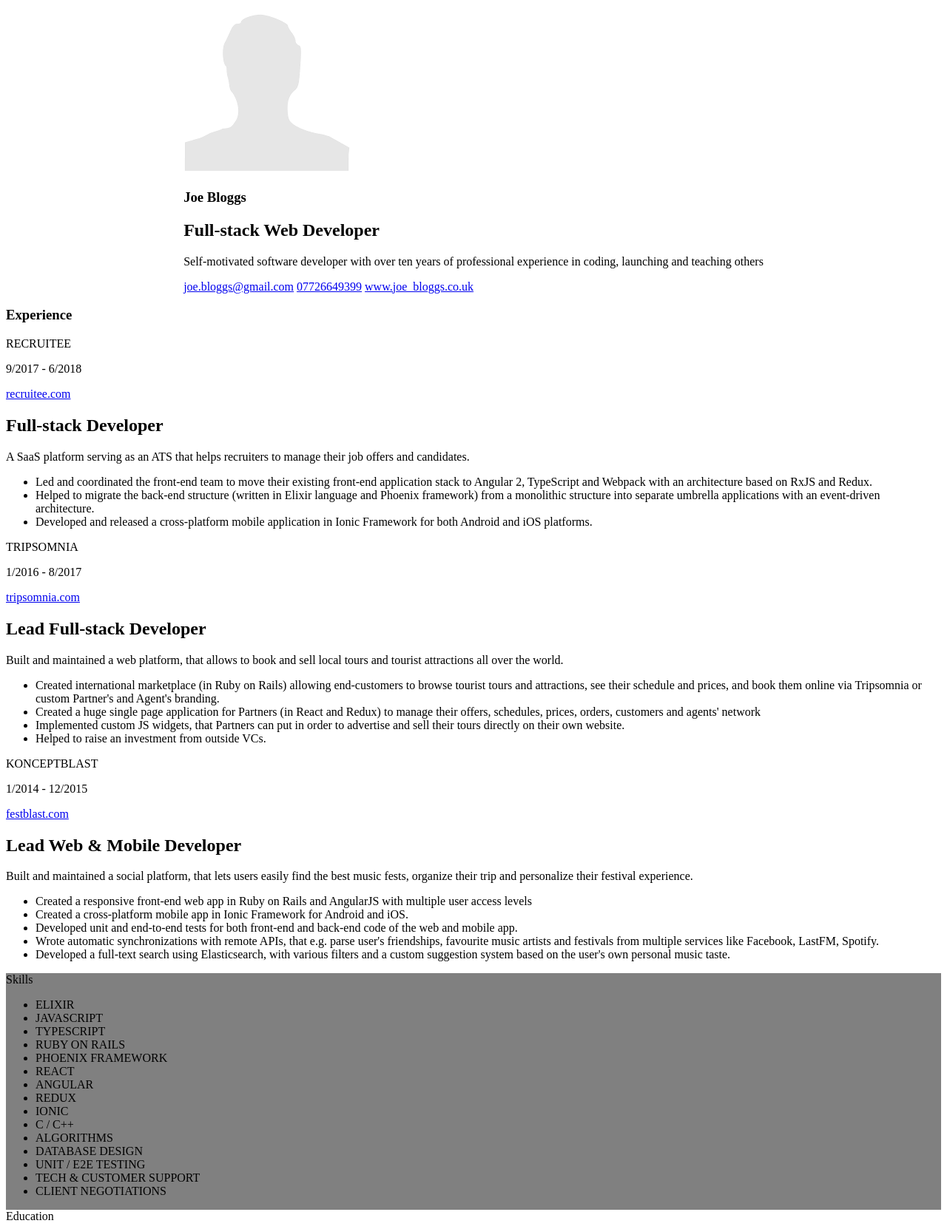
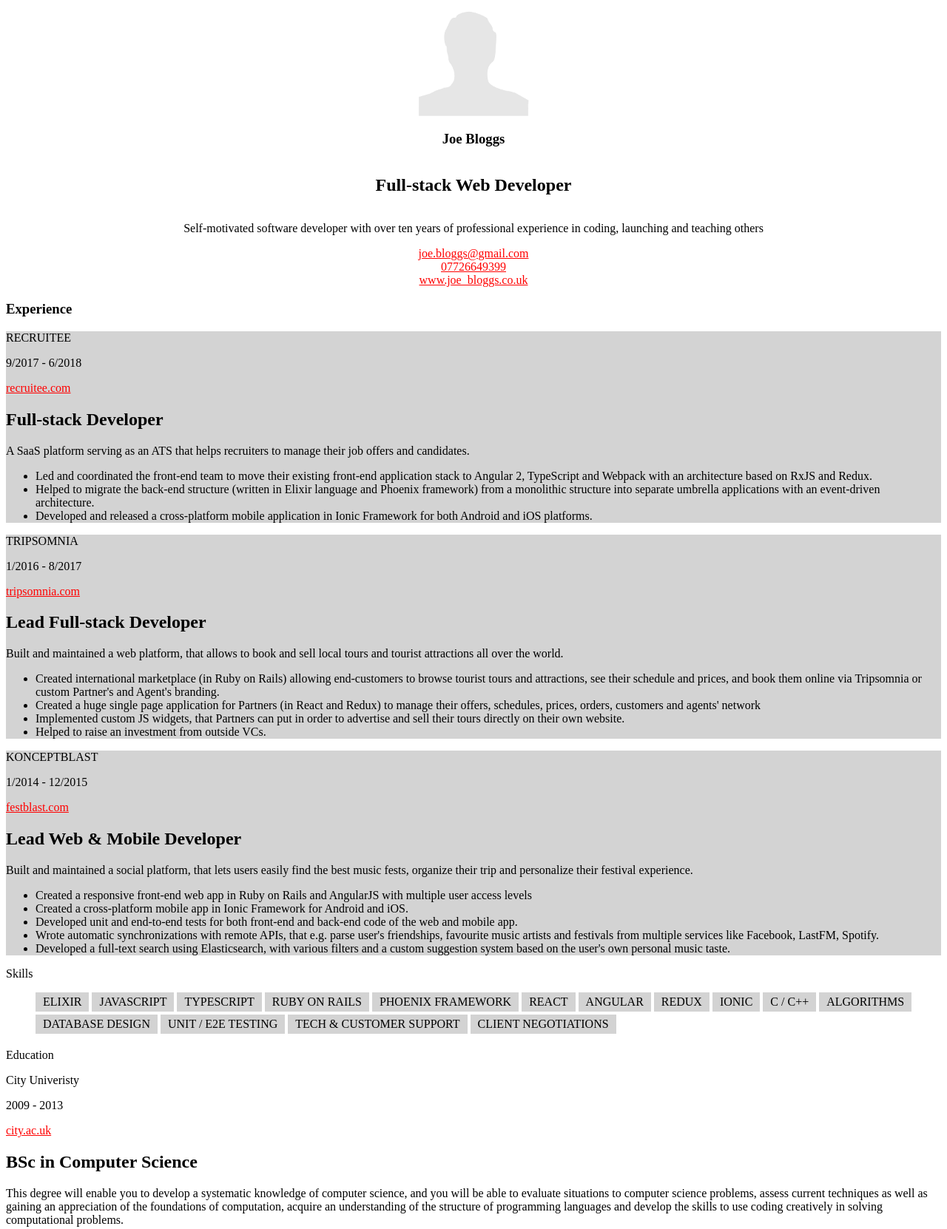
Before and after one commit to mace-akkari/SampleCv, a plain HTML site: page index.html in a window 1280 px wide. Shown: the top 1662 px of the page at 74% size. Drawn offline with Linux system fonts and the light colour scheme.

Commit message:
centered about me section

```diff
--- a/style.css
+++ b/style.css
@@ -6,14 +6,62 @@ html {
   box-sizing: border-box;
 }
 
+a {
+  color: red;
+}
+
 .container {
   display: grid;
 }
 
-.about_me {
-  margin: 0 auto;
+.section-header {
+  color: red;
+  font-size: 24px;
+  font-weight: 300;
 }
 
-.skills {
-  background-color: grey
+.about_me {
+  display: grid;
+  place-items: center;
 }
+
+.about_me img{
+  max-width: 150px;
+  max-height: 150px;
+}
+
+.about_me div {
+  justify-content: center;
+  flex-direction: column;
+}
+
+.company_header {
+  background-color: lightgray;
+}
+
+.company_heading{
+  text-align: center;
+}
+
+.company_heading p {
+  margin: 1px;
+  padding-top: 5px;
+}
+
+.skills li {
+  list-style-type: none;
+  display: inline-block;
+  overflow: hidden;
+}
+
+.skills a {
+  color: black;
+  display: inline-block;
+  padding: 4px 10px;
+  background-color: lightgrey;
+}
+
+.skills a:hover {
+  background-color: red;
+  color: white;
+}
```
